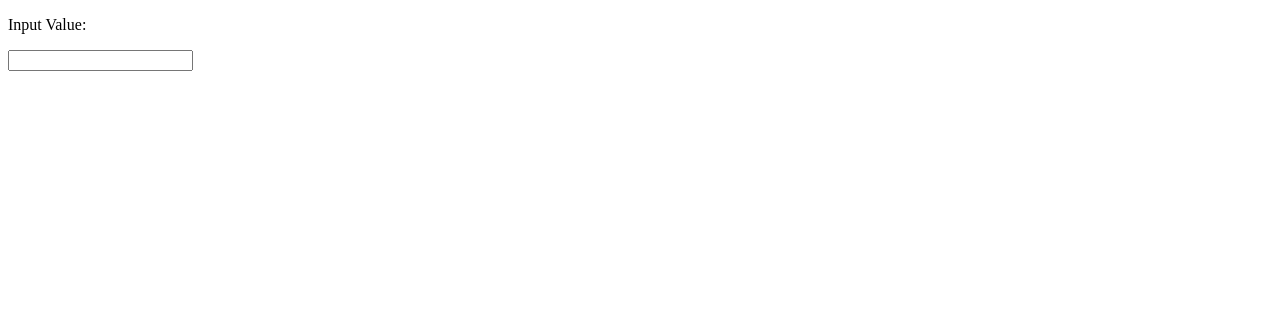
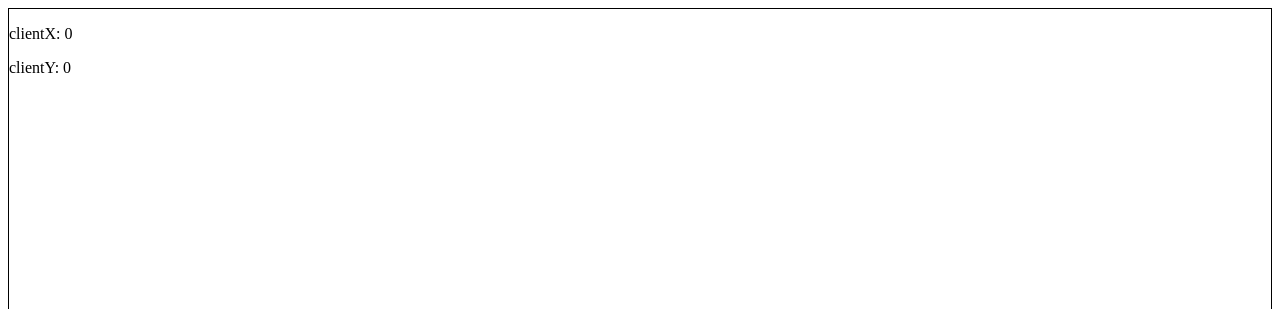
Before and after one commit to Yasinrabiee/Vue-2, a plain HTML site: page index.html in a window 1280 px wide. Shown: the top 309 px of the page. Drawn offline with Linux system fonts and the light colour scheme.

Commit message:
new practice

```diff
--- a/index.html
+++ b/index.html
@@ -12,12 +12,13 @@
 		<button @click="minusCounter">Minus</button>
 	</div> -->
 
-	<div id="app">
-		<p>Input Value: {{ value }}</p>
-		<input type="text" @input="readValue">
+	<div id="app" style="height: 300px; border: solid black 1px;" @mouseMove="calcClient">
+		<p>clientX: {{ clientX }}</p>
+		<p>clientY: {{ clientY }}</p>
 	</div>
 
 	<script src="vue.js"></script>
+
 	<script>
 		// new Vue({
 		// 	el: "#app",
@@ -46,13 +47,14 @@
 			el: "#app",
 
 			data: {
-				value: ""
+				clientX: 0,
+				clientY: 0
 			},
 
 			methods: {
-				readValue: function(e) {
-					console.log(e);
-					this.value = e.target.value
+				calcClient: function(e) {
+					this.clientX = e.clientX;
+					this.clientY = e.clientY;
 				}
 			}
 		});
```
